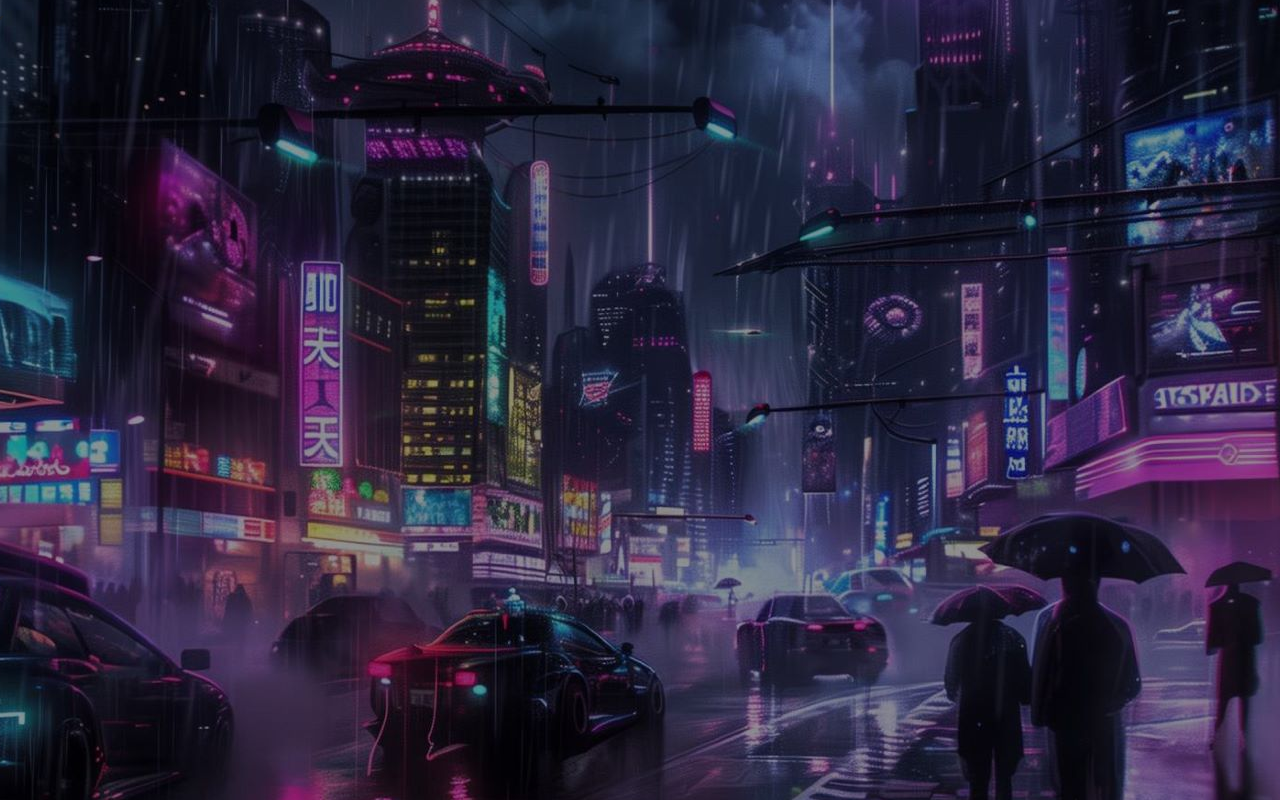
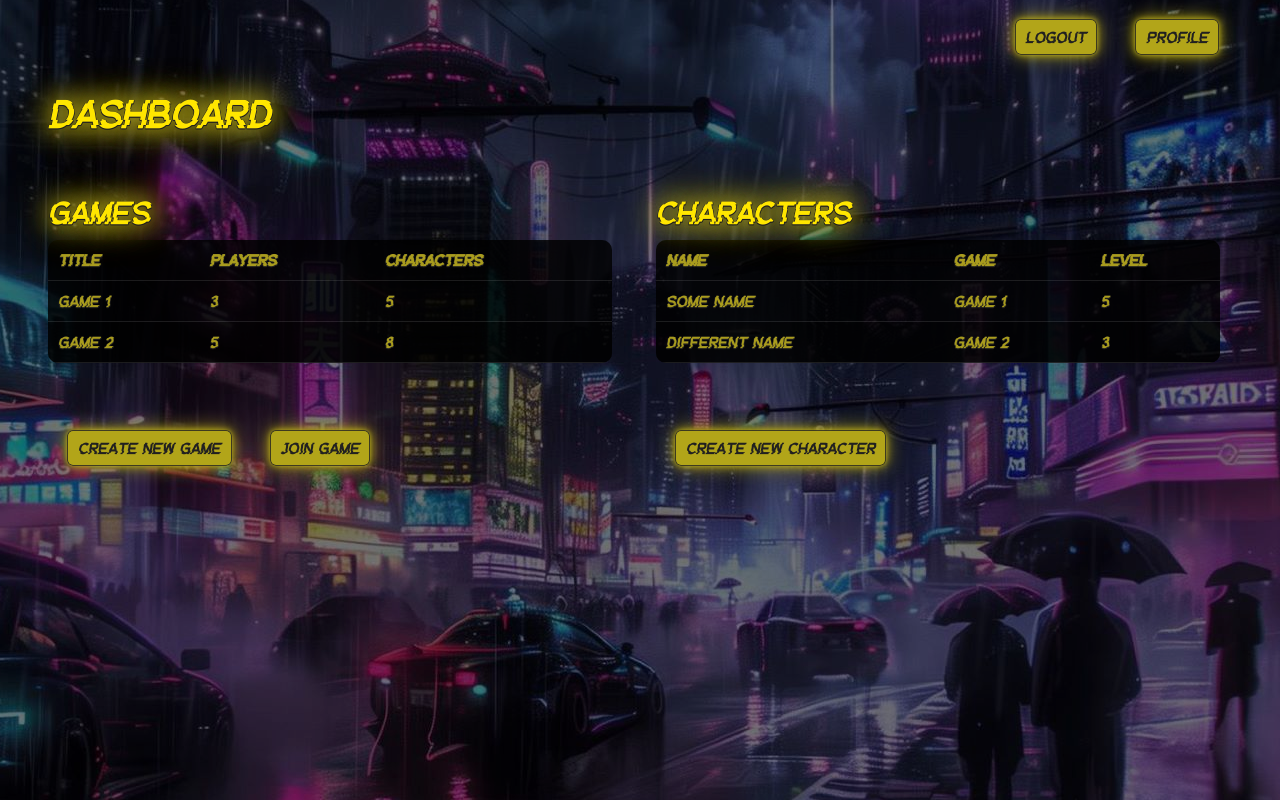
Before and after one commit to uhhigor/zzpj-cyberlarp, a React (Create React App) app in the folder cyberlarp-client/: page /dashboard in a window 1280 px wide. Before the commit this address had no page. Built offline with nearby package versions, Linux system fonts and the light colour scheme.

Commit message:
dashboard

```diff
--- a/cyberlarp-client/package.json
+++ b/cyberlarp-client/package.json
@@ -15,6 +15,7 @@
     "axios": "^1.6.8",
     "bootstrap": "^5.3.3",
     "react": "^18.2.0",
+    "react-bootstrap": "^2.10.2",
     "react-dom": "^18.2.0",
     "react-icons": "^5.0.1",
     "react-router-dom": "^6.22.3",
--- a/cyberlarp-client/public/index.html
+++ b/cyberlarp-client/public/index.html
@@ -16,9 +16,7 @@
     <title>React App</title>
   </head>
   <body>
-    <noscript>You need to enable JavaScript to run this app.</noscript>
     <div id="root"></div>
-
   </body>
 </html>
 
--- a/cyberlarp-client/src/App.tsx
+++ b/cyberlarp-client/src/App.tsx
@@ -4,6 +4,7 @@ import {BrowserRouter, Route, Routes} from 'react-router-dom';
 import {Login} from './components/Login';
 import {Main} from "./components/Main";
 import {UserPage} from "./components/UserPage";
+import {Dashboard} from "./components/Dashboard";
 
 
 function App() {
@@ -12,7 +13,8 @@ function App() {
             <Routes>
                 <Route path='/' element={<Main/>}/>
                 <Route path='/login' element={<Login/>}/>
-                <Route path='/userPage' element={<UserPage/>}/>
+                <Route path='/dashboard' element={<Dashboard/>}/>
+                {/*<Route path='/userPage' element={<UserPage/>}/>*/}
             </Routes>
         </BrowserRouter>
     );
--- /dev/null
+++ b/cyberlarp-client/src/components/Dashboard.tsx
@@ -0,0 +1,82 @@
+import React from "react";
+import {Col, Row} from "react-bootstrap";
+import "../styles/Dashboard.css";
+
+export const Dashboard = () => {
+    return (
+        <div className="Dashboard ps-5">
+            <Row className="buttons-top">
+                <Col>
+                    <button className="btn logout-btn">Logout</button>
+                    <button className="btn">Profile</button>
+                </Col>
+            </Row>
+            <h1 className="pt-3 pb-5">Dashboard</h1>
+            <Row className="Tables me-5">
+                <Col>
+                    <h2>Games</h2>
+                    <div>
+                        <table className="custom-table">
+                            <thead>
+                            <tr>
+                                <th scope="col">Title</th>
+                                <th scope="col">Players</th>
+                                <th scope="col">Characters</th>
+                            </tr>
+                            </thead>
+                            <tbody>
+                            <tr>
+                                <td>Game 1</td>
+                                <td>3</td>
+                                <td>5</td>
+                            </tr>
+                            <tr>
+                                <td>Game 2</td>
+                                <td>5</td>
+                                <td>8</td>
+                            </tr>
+                            </tbody>
+                        </table>
+                    </div>
+                    <Row className="buttons-down mt-5">
+                        <Col>
+                            <button className="btn create-btn">Create New Game</button>
+                            <button className="btn join-btn">Join Game</button>
+                        </Col>
+                    </Row>
+                </Col>
+                <Col>
+                    <h2>Characters</h2>
+                    <div className="table-container">
+                        <table className="custom-table">
+                            <thead>
+                            <tr>
+                                <th>Name</th>
+                                <th>Game</th>
+                                <th>Level</th>
+                            </tr>
+                            </thead>
+                            <tbody>
+                            <tr>
+                                <td>Some name</td>
+                                <td>Game 1</td>
+                                <td>5</td>
+                            </tr>
+                            <tr>
+                                <td>Different name</td>
+                                <td>Game 2</td>
+                                <td>3</td>
+                            </tr>
+                            </tbody>
+                        </table>
+                    </div>
+                    <Row className="buttons-down mt-5">
+                        <Col>
+                            <button className="btn create-btn">Create New Character</button>
+                        </Col>
+                    </Row>
+                </Col>
+            </Row>
+        </div>
+    )
+}
--- a/cyberlarp-client/src/components/Main.tsx
+++ b/cyberlarp-client/src/components/Main.tsx
@@ -11,7 +11,7 @@ export const Main = () => {
 
     React.useEffect(() => {
         if (isAuthenticated) {
-            navigate("/userPage");
+            navigate("/dashboard");
         }
     }, [isAuthenticated, navigate]);
 
--- a/cyberlarp-client/src/components/UserPage.tsx
+++ /dev/null
@@ -1,35 +0,0 @@
-import React from "react";
-import "../styles/UserPage.css"
-import 'react-icons'
-import {FaHeart} from "react-icons/fa";
-import {GiAbdominalArmor, GiAngelOutfit, GiAttachedShield, GiRunningNinja, GiStrong} from "react-icons/gi";
-
-
-export const UserPage = () => {
-
-    return (
-        <div className='userPage'>
-            <div className="black-panel">
-                <div className="row">
-                    <div className="mt-5 m-5 col">
-                        <div className="h5 my-4">Name:</div>
-                        <div className="my-4">Description:</div>
-                        <div className="mt-4 mb-5">Fraction:</div>
-                        <div className="h5 mt-4 mb-5">Balance: E$</div>
-                        <div className="h5 mt-5 mb-3">Attributes</div>
-                        <div className="my-4 ms-3">Strength: <GiAttachedShield /></div>
-                        <div className="my-4 ms-3">Agility: <GiRunningNinja /></div>
-                        <div className="my-4 ms-3">Presence: <GiAngelOutfit /></div>
-                        <div className="my-4 ms-3">Toughness: <GiStrong /></div>
-                        <div className="my-4">Max HP: <FaHeart color="red"/></div>
-                        <div className="my-4">Current HP: <FaHeart color="red"/></div>
-                        <div className="my-4">Armor: <GiAbdominalArmor/></div>
-                    </div>
-                    <div className="col m-5">
-                        <img src={require("../resources/W3jGDqd.png")} alt="avatar" className="avatar"/>
-                    </div>
-                </div>
-            </div>
-        </div>
-    );
-}
--- a/cyberlarp-client/src/index.tsx
+++ b/cyberlarp-client/src/index.tsx
@@ -18,6 +18,6 @@ root.render(
             }}
         >
             <App/>
-        </Auth0Provider>,
+        </Auth0Provider>
     </React.StrictMode>
 );
--- a/cyberlarp-client/src/styles/App.css
+++ b/cyberlarp-client/src/styles/App.css
@@ -1,7 +1,4 @@
 .App {
   width: 100vw; /* Full width of the viewport */
   height: 100vh; /* Full height of the viewport */
-  display: flex;
-  justify-content: center;
-  align-items: center;
 }
--- /dev/null
+++ b/cyberlarp-client/src/styles/Dashboard.css
@@ -0,0 +1,127 @@
+.Dashboard {
+    align-items: center;
+    justify-content: center;
+    height: 100vh;
+    background-color: rgba(0, 0, 0, 0.22);
+        color: #ffe600;
+    text-shadow: -0.5px -0.5px 0 #212020,
+    0.5px -0.5px 0 #212020,
+    -0.5px 0.5px 0 #212020,
+    0.5px 0.5px 0 #212020,
+    0 0 20px #b2a519,
+    0 0 30px #b2a519,
+    0 0 40px #b2a519
+}
+
+.Dashboard .Tables {
+    display: flex;
+    justify-content: center;
+    align-items: center;
+    flex-wrap: wrap;
+    gap: 20px;
+}
+
+.Dashboard .buttons-top{
+    text-align: right;
+    margin-right: 30px;
+}
+
+    .Dashboard  .btn {
+        background-color: #b2a519;
+        color: #212020;
+        border: none;
+        padding: 5px 10px;
+        font-size: 16px;
+        cursor: pointer;
+        border-radius: 5px;
+        margin: 20px;
+        box-shadow:
+                -0.5px -0.5px 0 #212020,
+                0.5px -0.5px 0 #212020,
+                -0.5px  0.5px 0 #212020,
+                0.5px  0.5px 0 #212020,
+                0 0 5px #b2a519,
+                0 0 10px #b2a519,
+                0 0 20px #b2a519;
+    }
+
+    .Dashboard  .btn:hover {
+        background-color: #829399;
+        color: #ffe600;
+        box-shadow:
+                -0.5px -0.5px 0 #212020,
+                0.5px -0.5px 0 #212020,
+                -0.5px  0.5px 0 #212020,
+                0.5px  0.5px 0 #212020,
+                0 0 5px #829399,
+                0 0 10px #829399,
+                0 0 20px #829399;
+    }
+
+.Dashboard  .logout-btn:hover {
+    background-color: #d51e45;
+    color: #000000;
+    box-shadow:
+            -0.5px -0.5px 0 #212020,
+            0.5px -0.5px 0 #212020,
+            -0.5px  0.5px 0 #212020,
+            0.5px  0.5px 0 #212020,
+            0 0 5px #d51e45,
+            0 0 10px #d51e45,
+            0 0 20px #d51e45;
+}
+
+.Dashboard  .create-btn:hover {
+    background-color: #1c7c54;
+    color: #000000;
+    box-shadow:
+            -0.5px -0.5px 0 #212020,
+            0.5px -0.5px 0 #212020,
+            -0.5px  0.5px 0 #212020,
+            0.5px  0.5px 0 #212020,
+            0 0 5px #1c7c54,
+            0 0 10px #1c7c54,
+            0 0 20px #1c7c54;
+}
+
+.Dashboard  .join-btn:hover {
+    background-color: #533A7B;
+    color: #000000;
+    box-shadow:
+            -0.5px -0.5px 0 #212020,
+            0.5px -0.5px 0 #212020,
+            -0.5px  0.5px 0 #212020,
+            0.5px  0.5px 0 #212020,
+            0 0 5px #533A7B,
+            0 0 10px #533A7B,
+            0 0 20px #533A7B;
+}
+
+.custom-table {
+    width: 100%;
+    border-collapse: collapse;
+    border-radius: 10px;
+    overflow: hidden;
+    background-color: rgba(0, 0, 0, 0.7);
+}
+
+.custom-table th,
+.custom-table td {
+    padding: 8px 10px;
+    text-align: left;
+    background-color: rgba(0, 0, 0, 0.4);
+    color: #a99c1e;
+    text-shadow: -0.5px -0.5px 0 #212020,
+    0.5px -0.5px 0 #212020,
+    -0.5px 0.5px 0 #212020,
+    0.5px 0.5px 0 #212020;
+    border-bottom: 1px solid rgba(255, 255, 255, 0.1);
+}
+
+.custom-table tbody tr:nth-child(even) {
+    background-color: rgba(0, 0, 0, 0.3);
+}
+
+.custom-table tbody tr:hover {
+    background-color: rgba(0, 0, 0, 0.6);
+}
--- a/cyberlarp-client/src/styles/Main.css
+++ b/cyberlarp-client/src/styles/Main.css
@@ -1,5 +1,6 @@
 .Main {
     font-size: 60px!important;
+    overflow: hidden!important;
 }
 
 .paused {
--- a/cyberlarp-client/src/styles/UserPage.css
+++ /dev/null
@@ -1,40 +0,0 @@
-.black-panel {
-    background-color: #252323;
-    opacity: 70%;
-    width: 80% !important;
-    height: 100% !important;
-    position: fixed;
-    top: 0;
-    left: 20%;
-    color: white;
-    border-radius: 7px;
-    text-shadow: -1.5px -1.5px 0 #212020,
-    1.5px -1.5px 0 #212020,
-    -1.5px 1.5px 0 #212020,
-    1.5px 1.5px 0 #212020,
-    0 0 1px #fff,
-    0 0 1px #fff,
-    0 0 2px #ffdd00,
-    1px 1px 2px #ffdd00,
-    2px 2px 3px #ffdd00,
-    3px 3px 4px #ffdd00,
-    4px 4px 5px #ffdd00,
-    5px 5px 6px #ffdd00;
-}
-
-.avatar {
-    width: 120px;
-    height: 120px;
-    box-shadow: -1.5px -1.5px 0 #212020,
-    1.5px -1.5px 0 #212020,
-    -1.5px 1.5px 0 #212020,
-    1.5px 1.5px 0 #212020,
-    0 0 1px #fff,
-    0 0 1px #fff,
-    0 0 3px #a911a9,
-    2px 2px 4px #a911a9,
-    3px 3px 5px #a911a9,
-    4px 4px 6px #d37754,
-    5px 5px 7px #d37754,
-    6px 6px 10px #d37754;;
-}
```
Also changed, not shown: 1 other file (tests, documents, lock files or other folders).
